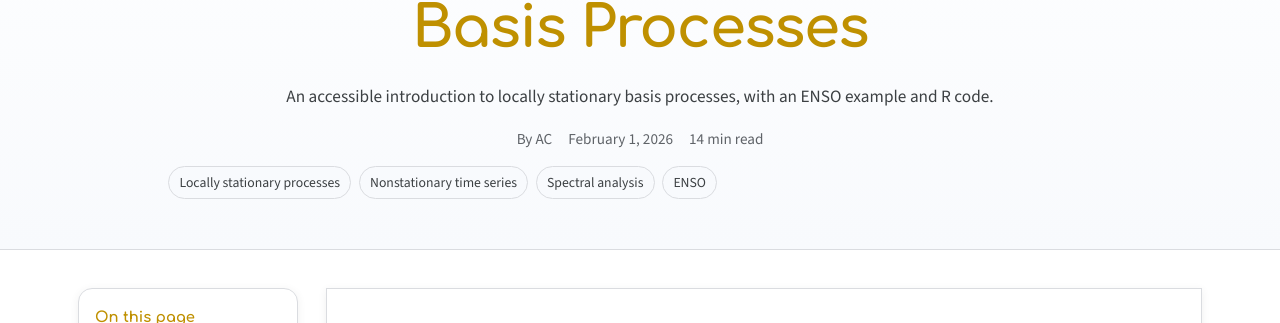
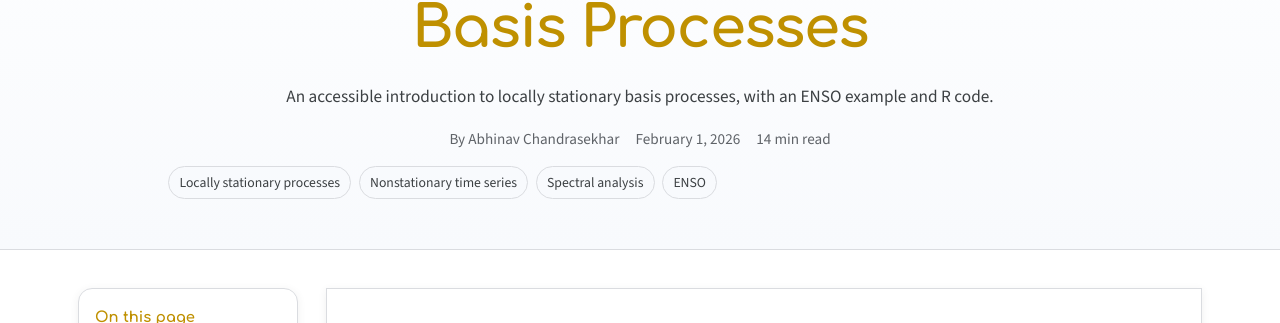
Before and after one commit to yaozheng-stat/time-series-connect, a Jekyll site: the page built from _education/locally-stationary-basis-processes.html, in a window 1280 px wide and 900 px high. Shown: the part 299-622 px from the top of the window. Built offline with Jekyll 4.4.1, drawn with Linux system fonts in a browser that asks for light colours.

Commit message:
update author name

```diff
--- a/_education/locally-stationary-basis-processes.html
+++ b/_education/locally-stationary-basis-processes.html
@@ -2,7 +2,7 @@
 title: "Modeling Nonstationary Time Series Using Locally Stationary Basis Processes"
 permalink: /education-blog/locally-stationary-basis-processes/
 date: 2026-02-01
-author: "AC"
+author: "Abhinav Chandrasekhar"
 summary: "An accessible introduction to locally stationary basis processes, with an ENSO example and R code."
 topics:
   - Locally stationary processes
```
